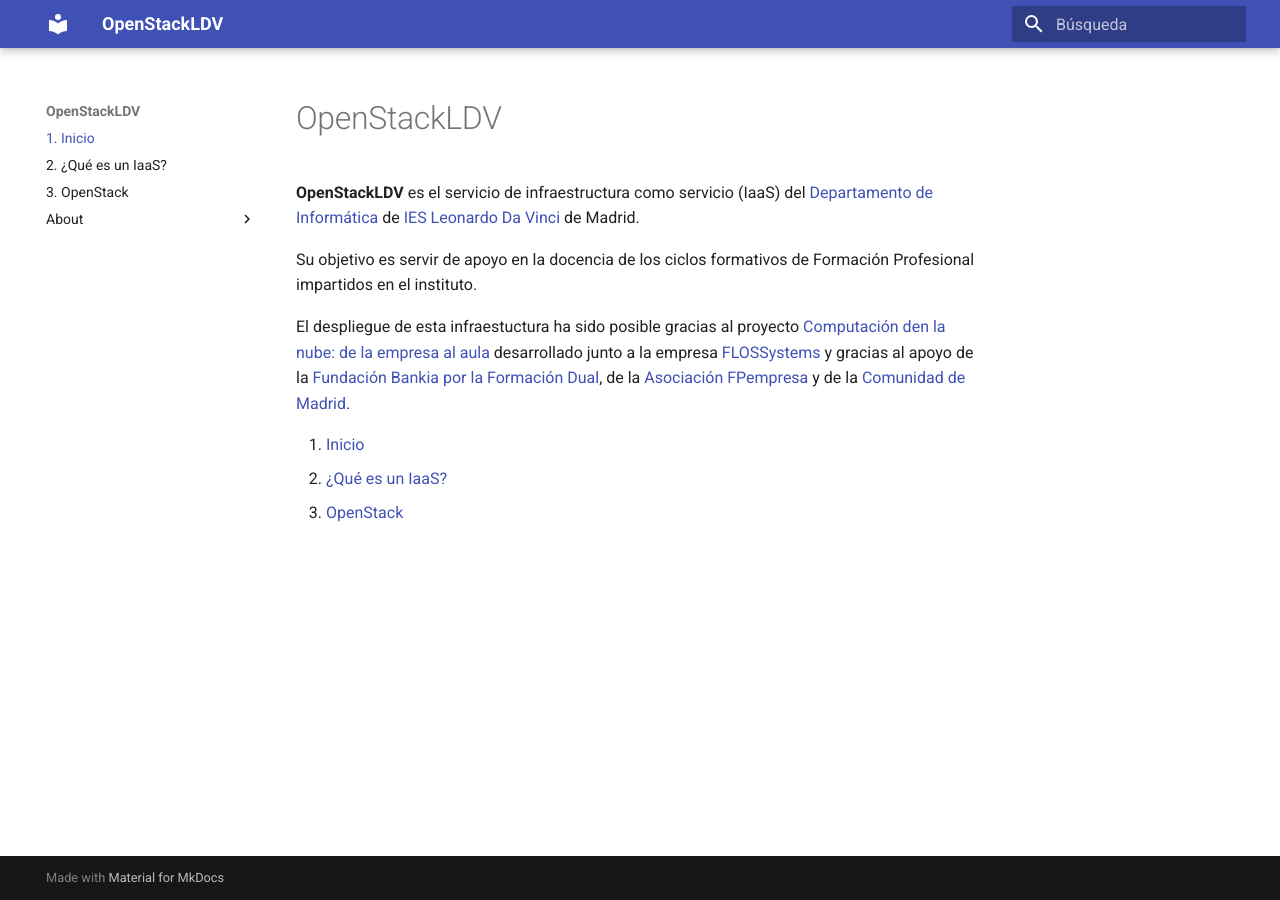
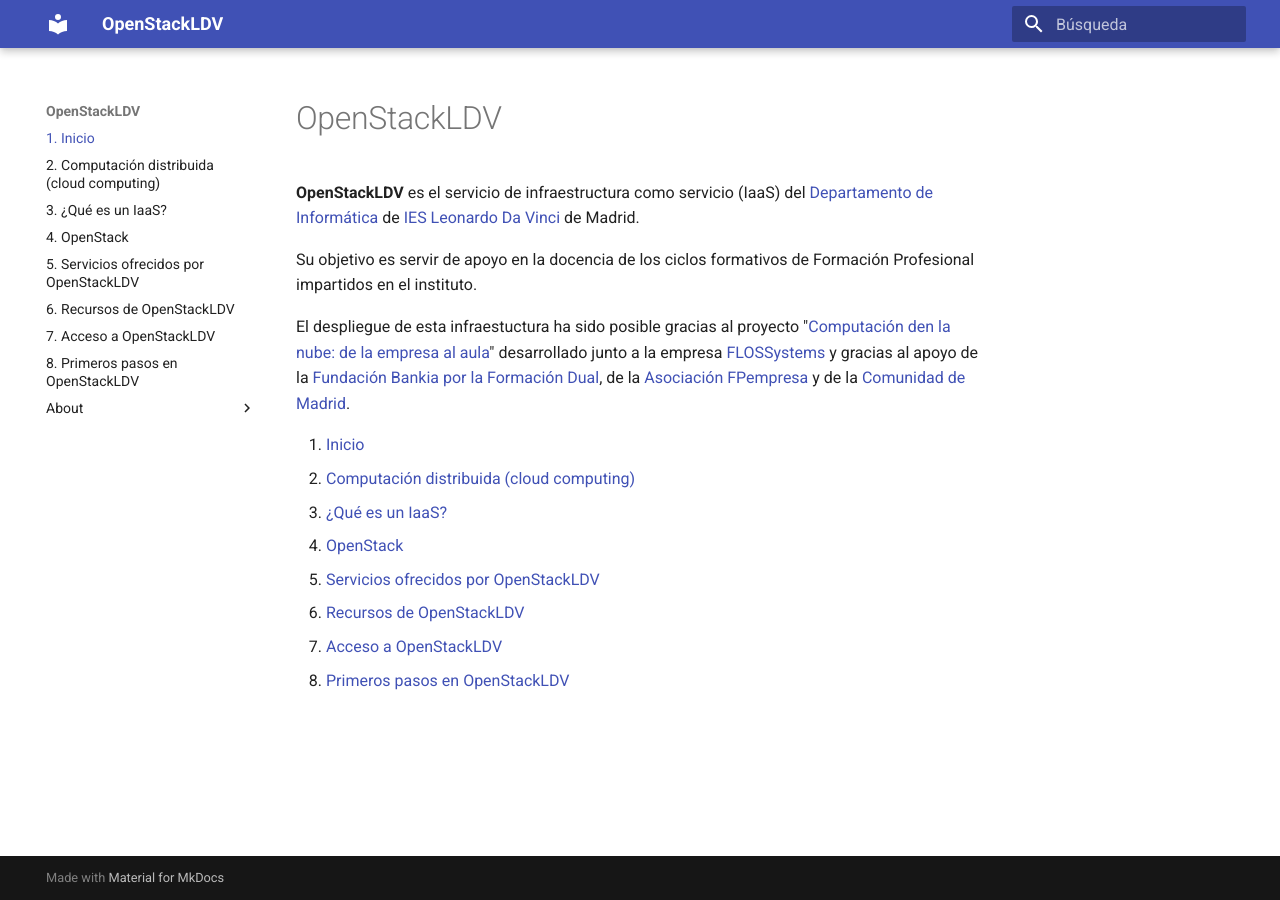
Before and after one commit to alvarogarcialdv/OpenStackLDV, an MkDocs documentation site: the page built from docs/README.md, in a window 1280 px wide. Built offline with MkDocs 1.6.1 and Material for MkDocs 9.7.7, drawn with Linux system fonts in a browser that asks for light colours.

Commit message:
Nuevo indice y contenidos. Servicios. Recursos. Acceso. Primeros Pasos.

```diff
--- a/docs/README.md
+++ b/docs/README.md
@@ -4,8 +4,13 @@
 
 Su objetivo es servir de apoyo en la docencia de los ciclos formativos de Formación Profesional impartidos en el instituto.
 
-El despliegue de esta infraestuctura ha sido posible gracias al proyecto [Computación den la nube: de la empresa al aula](https://cloud.informaticaldv.com/) desarrollado junto a la empresa  [FLOSSystems](https://flossystems.com/) y gracias al apoyo de la [Fundación Bankia por la Formación Dual](https://www.dualizabankia.com), de la [Asociación FPempresa](http://fpempresa.net/) y de la [Comunidad de Madrid](http://www.comunidad.madrid/servicios/educacion/formacion-profesional).
+El despliegue de esta infraestuctura ha sido posible gracias al proyecto "[Computación den la nube: de la empresa al aula](https://cloud.informaticaldv.com/)" desarrollado junto a la empresa  [FLOSSystems](https://flossystems.com/) y gracias al apoyo de la [Fundación Bankia por la Formación Dual](https://www.dualizabankia.com), de la [Asociación FPempresa](http://fpempresa.net/) y de la [Comunidad de Madrid](http://www.comunidad.madrid/servicios/educacion/formacion-profesional).
 
 1. [Inicio](README.md)
-2. [¿Qué es un IaaS?](02-IaaS/IaaS.md)
-3. [OpenStack](03-OpenStack/OpenStack.md)
+2. [Computación distribuida (cloud computing)](02-Cloud/Cloud.md)
+3. [¿Qué es un IaaS?](03-IaaS/IaaS.md)
+4. [OpenStack](04-OpenStack/OpenStack.md)
+5. [Servicios ofrecidos por OpenStackLDV](05-Servicios/Servicios.md)
+6. [Recursos de OpenStackLDV](06-Recursos/Recursos.md)
+7. [Acceso a OpenStackLDV](07-Acceso/Acceso.md)
+8. [Primeros pasos en OpenStackLDV](08-PrimerosPasos/PrimerosPasos.md)
--- a/mkdocs.yml
+++ b/mkdocs.yml
@@ -1,8 +1,14 @@
 site_name: OpenStackLDV
 nav:
 - 1. Inicio: 'README.md'
-- 2. ¿Qué es un IaaS?: '02-IaaS/IaaS.md'
-- 3. OpenStack: '03-OpenStack/OpenStack.md'
+- 2. Computación distribuida (cloud computing): 02-Cloud/Cloud.md
+- 3. ¿Qué es un IaaS?: '03-IaaS/IaaS.md'
+- 4. OpenStack: '04-OpenStack/OpenStack.md'
+- 5. Servicios ofrecidos por OpenStackLDV: '05-Servicios/Servicios.md'
+- 6. Recursos de OpenStackLDV: '06-Recursos/Recursos.md'
+- 7. Acceso a OpenStackLDV: '07-Acceso/Acceso.md'
+- 8. Primeros pasos en OpenStackLDV: '08-PrimerosPasos/PrimerosPasos.md'
+
 
 - About:
     - 'Licencia': 'licencia.md'
```
Also changed, not shown: README.md (+8 -3 lines), docs/02-Cloud/Cloud.md (added, +1 -0 lines), docs/02-IaaS/IaaS.md (deleted, +0 -1 lines), docs/03-IaaS/IaaS.md (added, +1 -0 lines), docs/05-Servicios/Servicios.md (added, +8 -0 lines), docs/06-Recursos/Recursos.md (added, +8 -0 lines), docs/07-Acceso/Acceso.md (added, +8 -0 lines), docs/08-PrimerosPasos/PrimerosPasos.md (added, +40 -0 lines), docs/licencia.md (+2 -0 lines), docs/04-OpenStack/OpenStack.md (renamed from docs/03-OpenStack/OpenStack.md), docs/08-PrimerosPasos/img/cambioTema.png (added), docs/08-PrimerosPasos/img/contraseña.png (added), docs/08-PrimerosPasos/img/horizon.png (added), docs/08-PrimerosPasos/img/vistaInicial.png (added).
